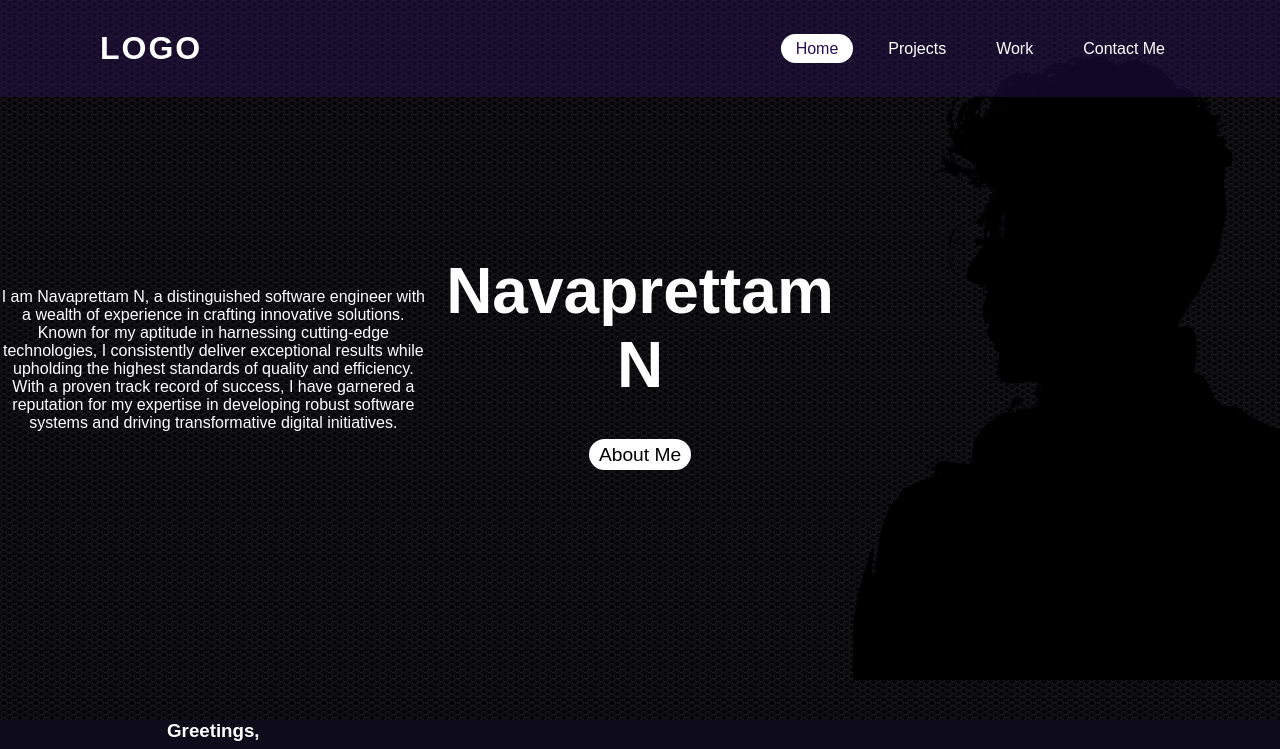
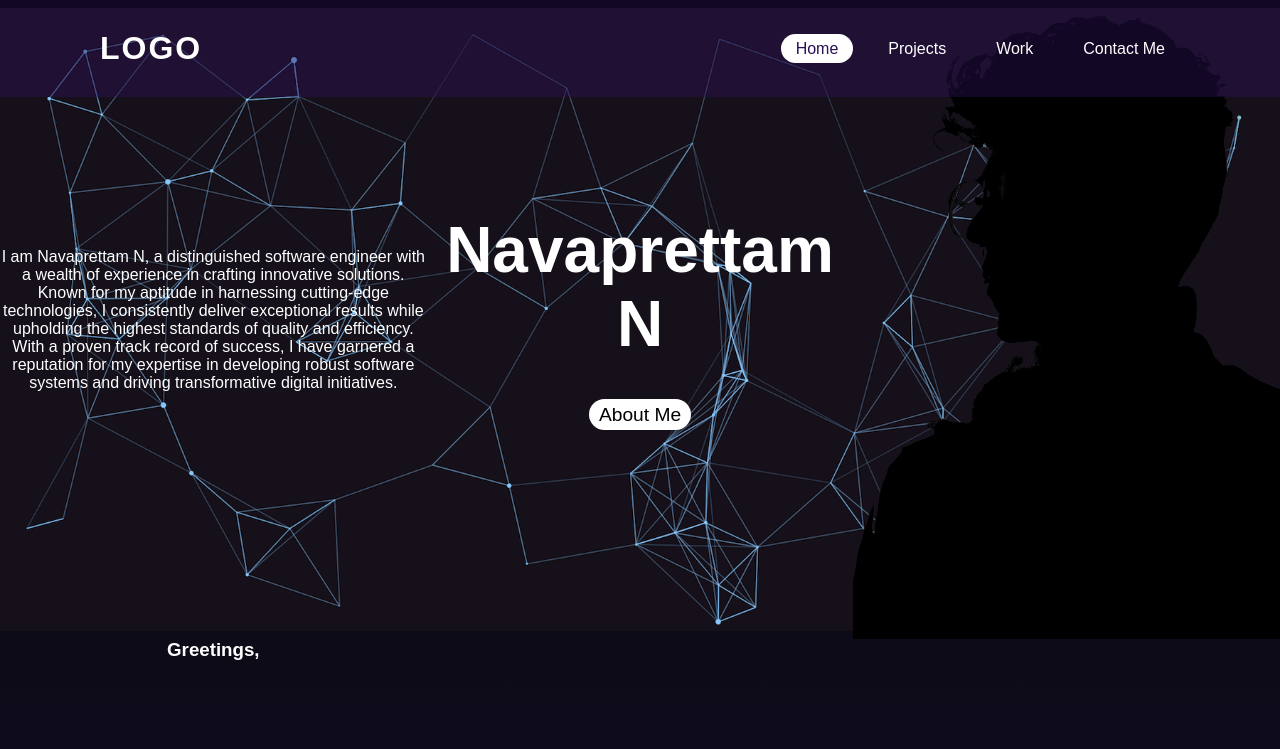
Before and after one commit to NavaprettamN/NavaprettamN.github.io, a plain HTML site: page index.html in a window 1280 px wide. Shown: the top 749 px of the page. Drawn offline with Linux system fonts and the light colour scheme.

Commit message:
resources files upload

```diff
--- a/index.html
+++ b/index.html
@@ -19,7 +19,7 @@
     </header>
 
     <div class="sec1">
-        <img src="black_bg.jpg" id="black_bg">
+        <img src="./resources/background.png" id="black_bg">
         <!-- <img src="black_bg.jpg" id="black_bg"> -->
         <img src="profilePic.jpg" id="profilePic">
         <h3>Greetings,</h3><p> I am Navaprettam N, a distinguished software engineer with a wealth of experience in crafting innovative solutions. Known for my aptitude in harnessing cutting-edge technologies, I consistently deliver exceptional results while upholding the highest standards of quality and efficiency. With a proven track record of success, I have garnered a reputation for my expertise in developing robust software systems and driving transformative digital initiatives.</p>
```
Also changed, not shown: resources/background.png (added).
